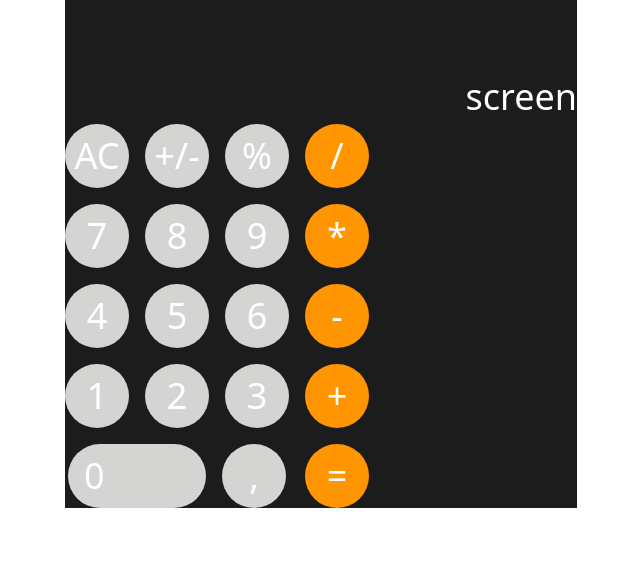
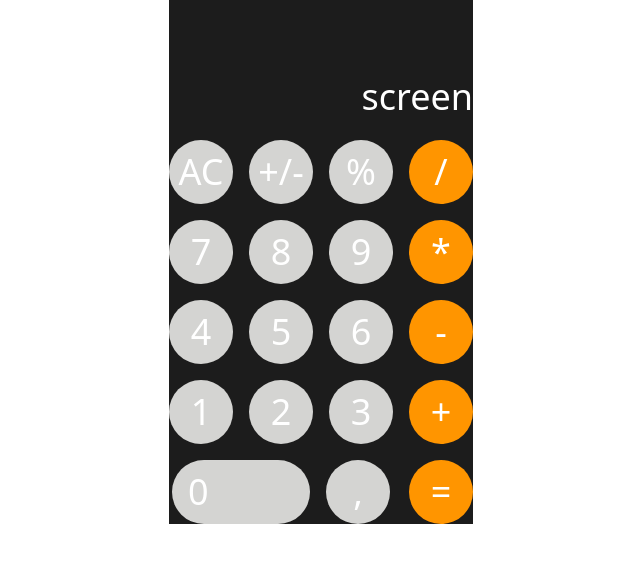
Before and after one commit to dev-nhkhoa/ios-calculator, a React (Create React App) app: page / in a window 1280 px wide. Shown: the top 562 px of the page, without its empty margins (319-959 px from the left). Built offline with nearby package versions, Linux system fonts and the light colour scheme.

Commit message:
refactor: make screen to fit content

```diff
--- a/src/components/Calculator.jsx
+++ b/src/components/Calculator.jsx
@@ -4,7 +4,7 @@ import CalculatorTable from "./CalculatorTable";
 const Calculator = () => {
   return (
     <div className="flex justify-center">
-      <div className="flex w-full max-w-lg flex-col bg-[#1C1C1C] text-white">
+      <div className="flex w-max max-w-lg flex-col gap-4 bg-[#1C1C1C] text-white">
         <CaclulatorScreen outputText={"screen"} />
         <CalculatorTable />
       </div>
```
